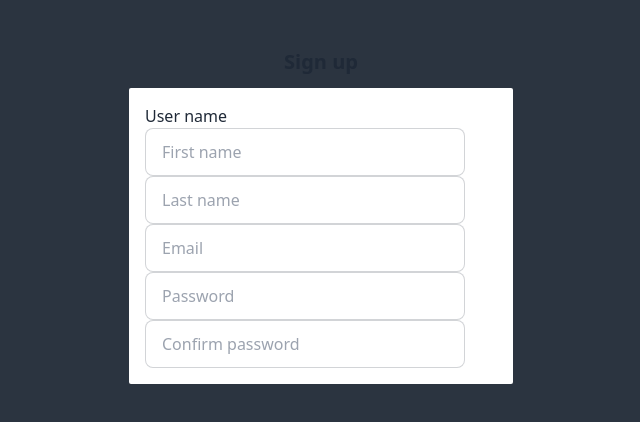
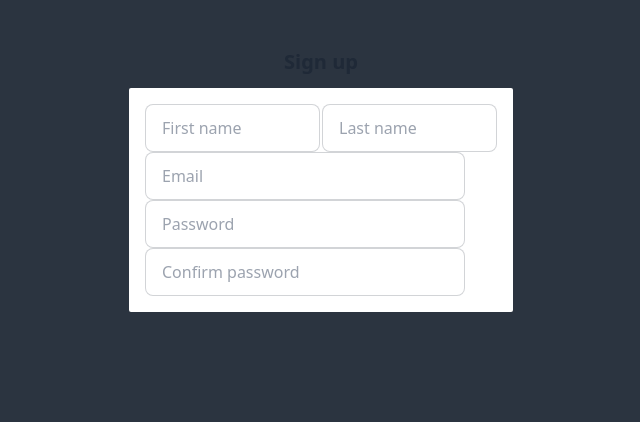
Before and after one commit to personal-applications/chat-react, a React (Vite) app: page / in a window 1280 px wide. Shown: the part 112-534 px from the top of the page, without its empty margins (319-959 px from the left). Built offline with nearby package versions, Linux system fonts and the light colour scheme.

Commit message:
💄 style: update sign up form layout
- Added a container div with flex gap for better alignment of form inputs.
- Wrapped the "User name" label and inputs in a div to keep them together.
- Added a closing div tag to close the container div.

```diff
--- a/src/App.tsx
+++ b/src/App.tsx
@@ -5,7 +5,8 @@ function App() {
         <div className="w-96 mx-auto">
           <h1 className="text-xl font-semibold text-center">Sign up</h1>
           <div className="bg-base-100 mt-3 p-4 rounded-sm">
-            User name
+            <div className="flex gap-0.5">
+
             <input
               type="text"
               placeholder="First name"
@@ -16,6 +17,7 @@ function App() {
               placeholder="Last name"
               className="input input-bordered w-full max-w-xs"
             />
+            </div>
             <input
               type="text"
               placeholder="Email"
```
